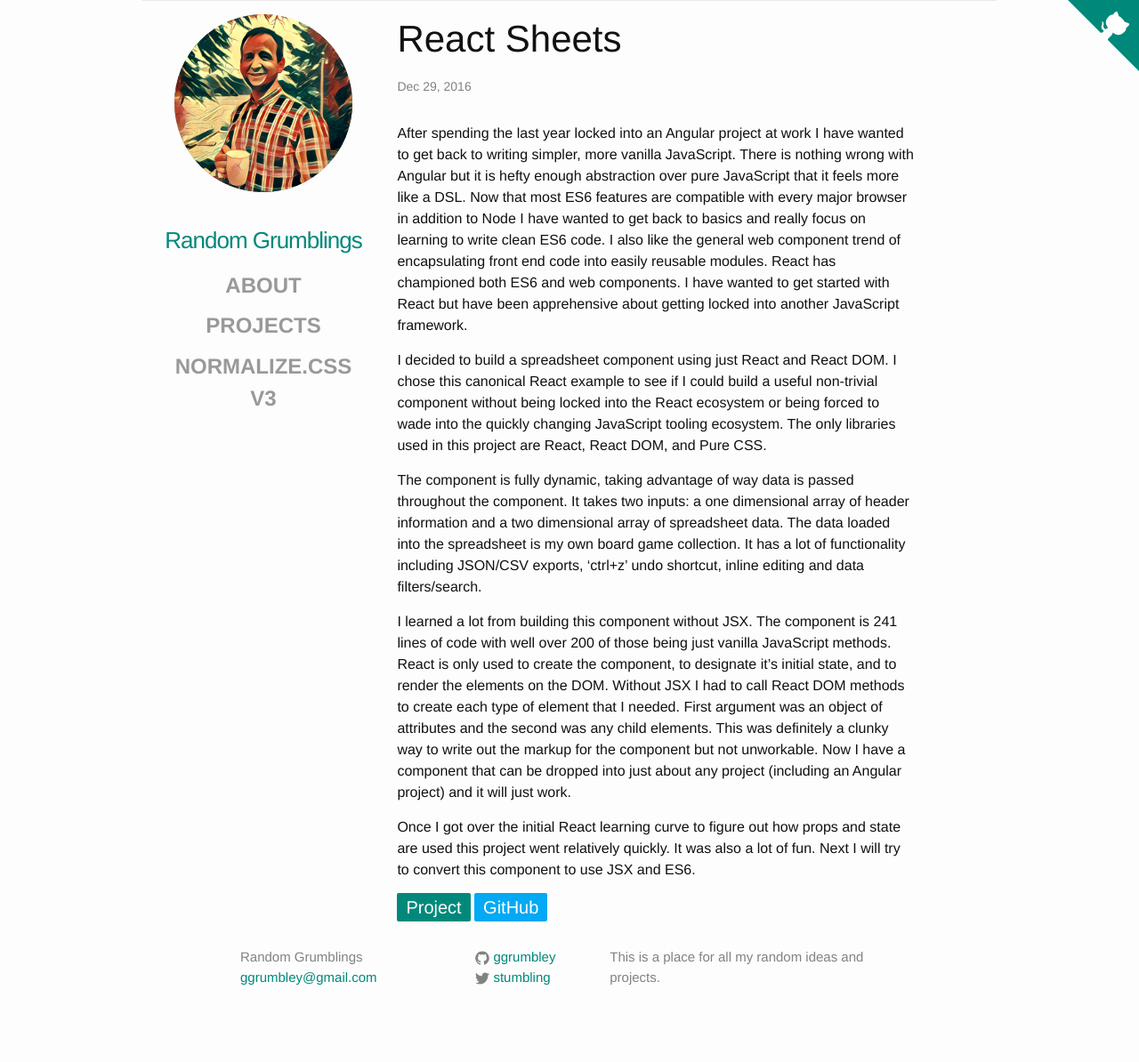
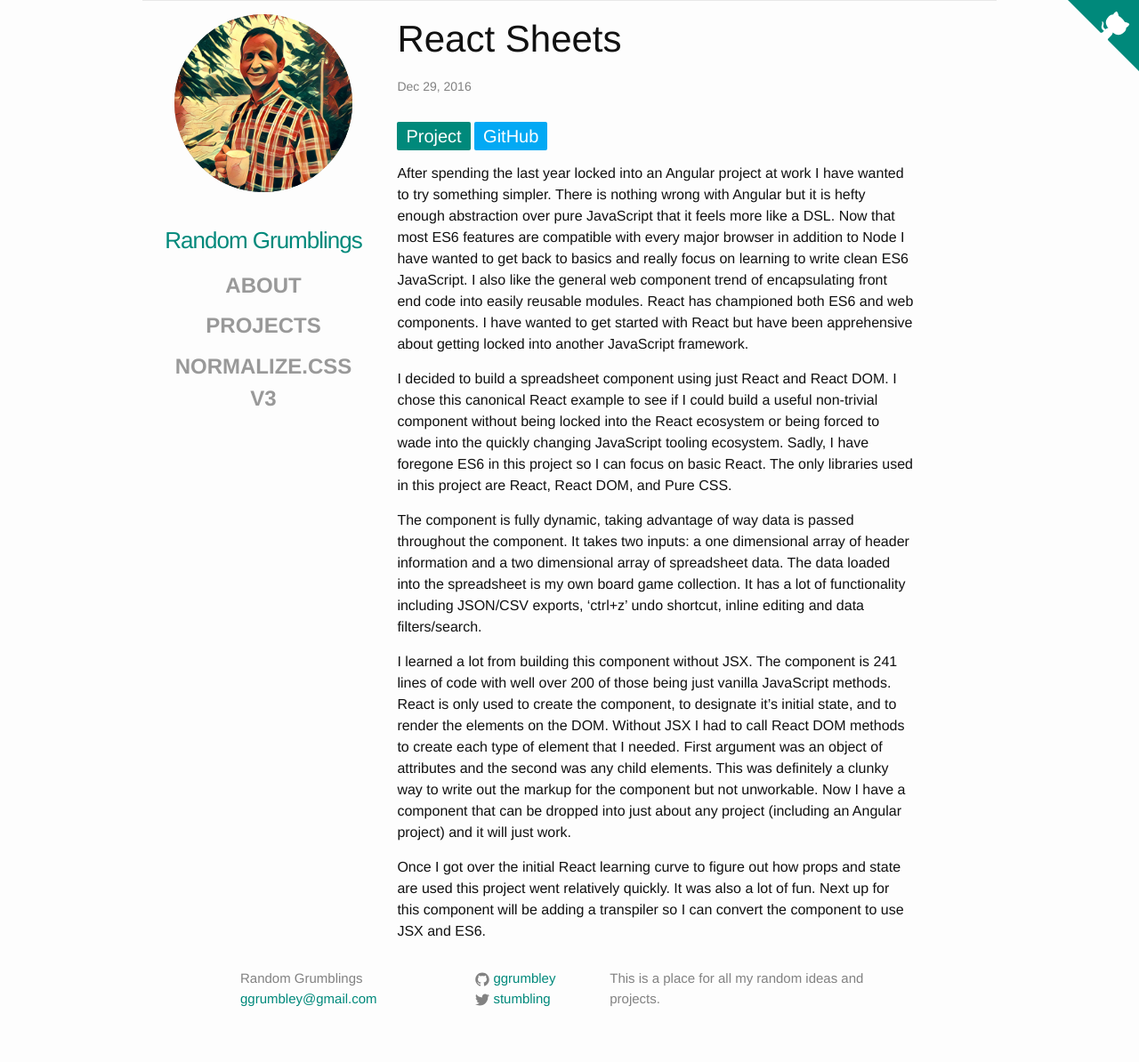
Before and after one commit to ggrumbley/ggrumbley.github.io, a Jekyll site: the page built from _posts/2016-12-29-sheets.md, in a window 1280 px wide. Shown: the whole page at 89% size. Built offline with Jekyll 4.4.1, drawn with Linux system fonts in a browser that asks for light colours; before the commit the page ends 1170 px from its top, so only the background shows below that.

Commit message:
Second draft of Sheets added

```diff
--- a/_posts/2016-12-29-sheets.md
+++ b/_posts/2016-12-29-sheets.md
@@ -6,17 +6,15 @@
 categories: Projects
 ---
 
-After spending the last year locked into an Angular project at work I have wanted to get back to writing simpler, more vanilla JavaScript. There is nothing wrong with Angular but it is hefty enough abstraction over pure JavaScript that it feels more like a DSL. Now that most ES6 features are compatible with every major browser in addition to Node I have wanted to get back to basics and really focus on learning to write clean ES6 code. I also like the general web component trend of encapsulating front end code into easily reusable modules. React has championed both ES6 and web components. I have wanted to get started with React but have been apprehensive about getting locked into another JavaScript framework.
+<a href="/projects/sheets/index.html" class="btn btn-green" role="button" target="_blank">Project</a>
+<a href="https://github.com/ggrumbley/react-spreadsheet" class="btn btn-blue" role="button" target="_blank">GitHub</a>
 
-I decided to build a spreadsheet component using just React and React DOM. I chose this canonical React example to see if I could build a useful non-trivial component without being locked into the React ecosystem or being forced to wade into the quickly changing JavaScript tooling ecosystem. The only libraries used in this project are React, React DOM, and Pure CSS.
+After spending the last year locked into an Angular project at work I have wanted to try something simpler. There is nothing wrong with Angular but it is hefty enough abstraction over pure JavaScript that it feels more like a DSL. Now that most ES6 features are compatible with every major browser in addition to Node I have wanted to get back to basics and really focus on learning to write clean ES6 JavaScript. I also like the general web component trend of encapsulating front end code into easily reusable modules. React has championed both ES6 and web components. I have wanted to get started with React but have been apprehensive about getting locked into another JavaScript framework.
+
+I decided to build a spreadsheet component using just React and React DOM. I chose this canonical React example to see if I could build a useful non-trivial component without being locked into the React ecosystem or being forced to wade into the quickly changing JavaScript tooling ecosystem. Sadly, I have foregone ES6 in this project so I can focus on basic React. The only libraries used in this project are React, React DOM, and Pure CSS.
 
 The component is fully dynamic, taking advantage of way data is passed throughout the component. It takes two inputs: a one dimensional array of header information and a two dimensional array of spreadsheet data. The data loaded into the spreadsheet is my own board game collection. It has a lot of functionality including JSON/CSV exports, 'ctrl+z' undo shortcut, inline editing and data filters/search.
 
 I learned a lot from building this component without JSX. The component is 241 lines of code with well over 200 of those being just vanilla JavaScript methods. React is only used to create the component, to designate it's initial state, and to render the elements on the DOM. Without JSX I had to call React DOM methods to create each type of element that I needed. First argument was an object of attributes and the second was any child elements. This was definitely a clunky way to write out the markup for the component but not unworkable. Now I have a component that can be dropped into just about any project (including an Angular project) and it will just work.
 
-Once I got over the initial React learning curve to figure out how props and state are used this project went relatively quickly. It was also a lot of fun. Next I will try to convert this component to use JSX and ES6.
-
-
-
-<a href="/projects/sheets/index.html" class="btn btn-green" role="button" target="_blank">Project</a>
-<a href="https://github.com/ggrumbley/react-spreadsheet" class="btn btn-blue" role="button" target="_blank">GitHub</a>
+Once I got over the initial React learning curve to figure out how props and state are used this project went relatively quickly. It was also a lot of fun. Next up for this component will be adding a transpiler so I can convert the component to use JSX and ES6.
```
Also changed, not shown: _posts/2016-12-01-grumblebucks.md (+2 -3 lines), 1 other file.
